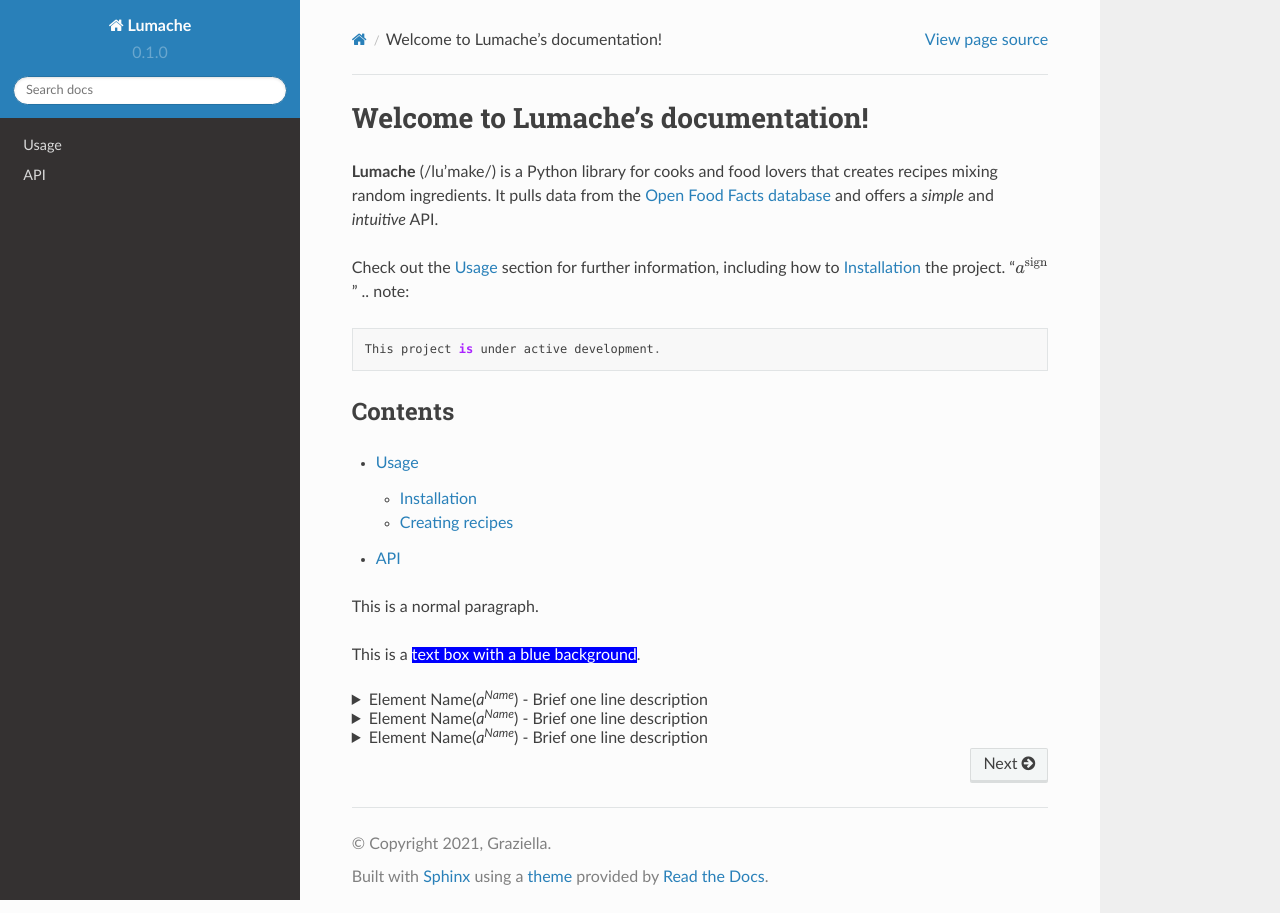
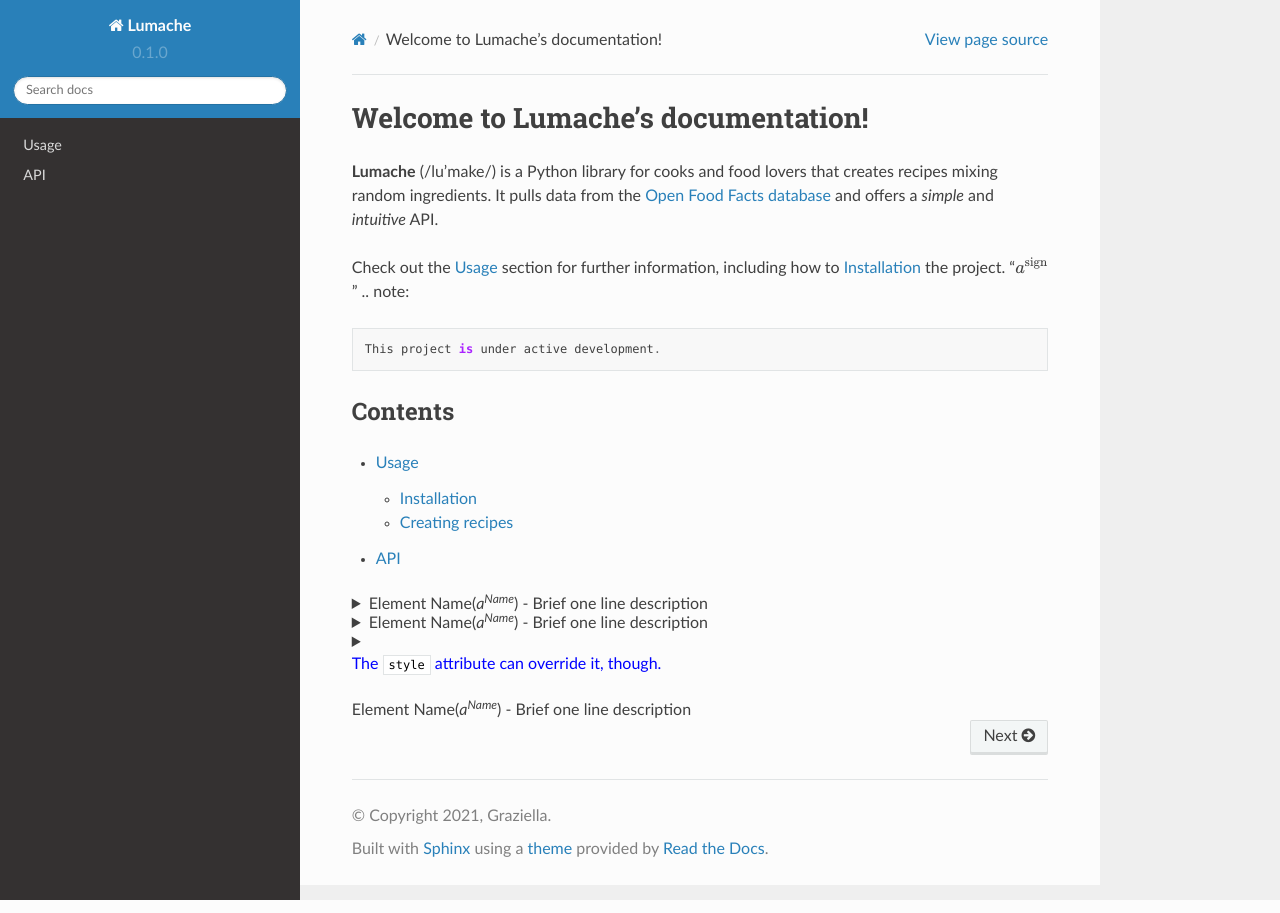
Before and after one commit to HaomiaoLuoLlanio/doc_beginning, a Sphinx documentation site: the page built from docs/source/index.rst, in a window 1280 px wide. Built offline with Sphinx 7.4.7 and the Read the Docs theme 2.0.0, drawn with Linux system fonts in a browser that asks for light colours.

Commit message:
Update index.rst

```diff
--- a/docs/source/index.rst
+++ b/docs/source/index.rst
@@ -21,21 +21,6 @@
    usage
    api
 
-.. role:: bluebox
-   :class: bluebox
-
-.. raw:: html
-
-  <style>
-    .bluebox {
-      background-color: blue;
-      color: white;
-    }
-  </style>
-
-This is a normal paragraph.
-
-This is a :bluebox:`text box with a blue background`.
 
 .. raw:: html
 
@@ -54,7 +39,7 @@
    </details>
 
     <details>
-     <summary>Element Name(<var>a<sup>Name</sup></var>) - Brief one line description</summary>
+     <summary><p style="color: blue">The <code>style</code> attribute can override it, though.</p>Element Name(<var>a<sup>Name</sup></var>) - Brief one line description</summary>
      <p>Element name: expression<br>
      Details:<br>
      Examples:<br>
```
